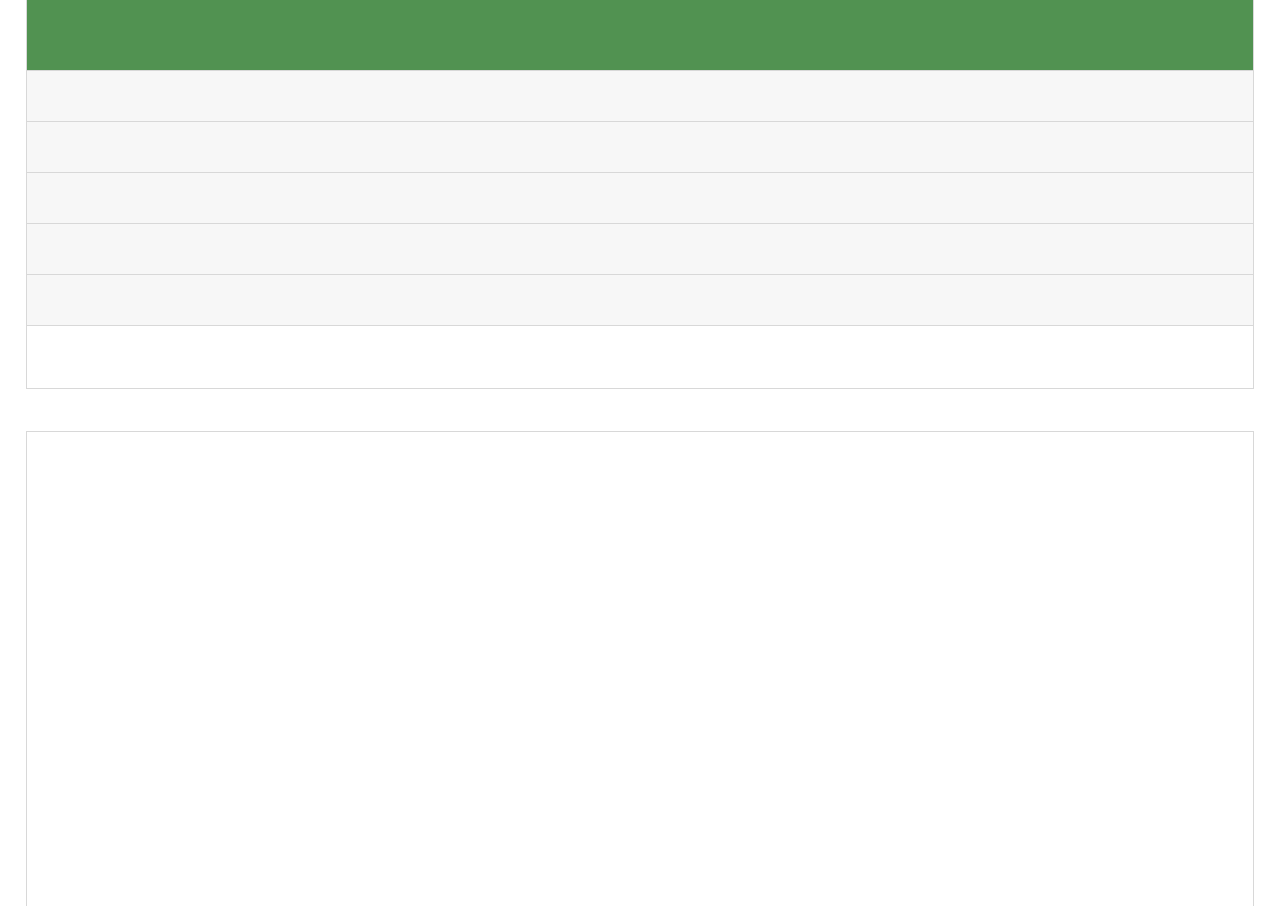
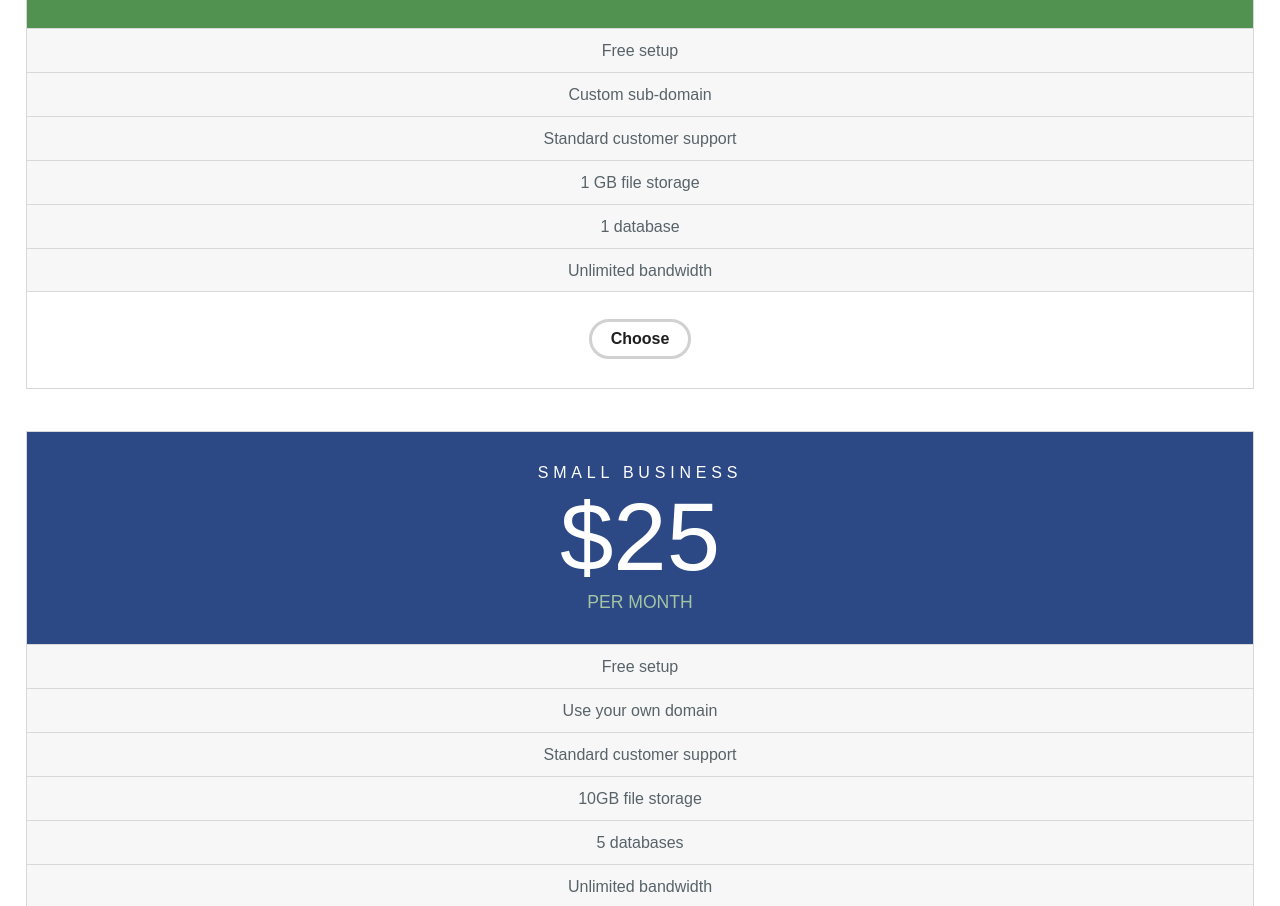
Before and after one commit to troyacosta/Week-1-Project, a plain HTML site: page index.html in a window 1280 px wide. Shown: the part 479-1385 px from the top of the page. Drawn offline with Linux system fonts and the light colour scheme.

Commit message:
second upload

```diff
--- a/index.html
+++ b/index.html
@@ -19,18 +19,47 @@
     </section>
     <section>
     	<div class="price">
-    		<div class="personal"><h3>Personal</h3>
-
+    		<div class="personal">
+                <div class="topText">PERSONAL</div>
+                <div class="money">$5</div>
+                <div class="perMonth">PER MONTH</div>
     		</div>
-    		<div class="info"></div>
-    		<div class="info"></div>
-    		<div class="info"></div>
-    		<div class="info"></div>
-    		<div class="info"></div>
-    		<div class="lastInfo"></div>
+    		<div class="info">Free setup</div>
+    		<div class="info">Custom sub-domain</div>
+    		<div class="info">Standard customer support</div>
+    		<div class="info">1 GB file storage</div>
+    		<div class="info">1 database</div>
+    		<div class="info lastInfo">Unlimited bandwidth</div>
+            <div class="choose"><span>Choose</span></div>
     	</div>
-    	<div class="price"></div>
-    	<div class="price"></div>
+    	<div class="price">
+            <div class="smallBusiness">
+                <div class="topText">SMALL BUSINESS</div>
+                <div class="money">$25</div>
+                <div class="perMonth">PER MONTH</div>
+            </div>
+            <div class="info">Free setup</div>
+            <div class="info">Use your own domain</div>
+            <div class="info">Standard customer support</div>
+            <div class="info">10GB file storage</div>
+            <div class="info">5 databases</div>
+            <div class="info lastInfo">Unlimited bandwidth</div>
+            <div class="choose"><span>Choose</span></div>
+        </div>
+    	<div class="price">
+            <div class="enterprise">
+                <div class="topText">ENTERPRISE</div>
+                <div class="money">$45</div>
+                <div class="perMonth">PER MONTH</div>
+            </div>
+            <div class="info">Free setup</div>
+            <div class="info">Use your own domain</div>
+            <div class="info">Premium customer support</div>
+            <div class="info">Unlimited file storage</div>
+            <div class="info">25 databases</div>
+            <div class="info lastInfo">Unlimited bandwidth</div>
+            <div class="choose"><span>Choose</span></div>
+        </div>
     </section>
     <section>
     	<div class="getStarted"></div>
--- a/styles/main.scss
+++ b/styles/main.scss
@@ -42,26 +42,61 @@ nav {
     border: .1em solid #D8D8D8;
     margin-bottom: 2.63em;
     box-sizing: border-box;
+
+}
+.personal, .smallBusiness, .enterprise {
+        height: 13.25em;
+        text-align: center;
+        box-sizing: border-box;
+        padding: 1em 0;
+
+}
 .personal {
     background-color: #519251;
-        height: 13.875em;
-        text-align: center;
 }
-    .personal {
-    	padding: 1em;
+.smallBusiness {
+    background-color:#2C4985;
+}
+.enterprise {
+    background-color:#111111;
+}
+.topText {
+    letter-spacing: .3em;
+    margin-top: 1em;
+}
+.money {
+    font-size: 6em;
+    font-weight: lighter;
+}
+.perMonth {
+    font-size: 1.1em;
+    color: #A3C5A3;
+}
 
-    		h3 {
-    			margin: 0;
-    			letter-spacing: .3em;
-    	}
-    }
+
+
 .info {
-        height: 3.125em;
+        height: 2.75em;
         border-top: .1em solid #d8d8d8;
         background-color: #F7F7F7;
         text-align: center;
+        color: #576369;
+        box-sizing: border-box;
+        padding: .8em 0;
     }
         .lastInfo {
             border-bottom: .1em solid #d8d8d8;
         }
+        .choose {
+            border: .2em solid #D1D1D1;
+            border-radius: 6em;
+            margin: 1.7em auto;
+            padding: .5em;
+            text-align: center;
+            width: 5em;
+            span {
+                 color: #1E1E1E;
+                 margin: .25em;
+                 font-weight: bold;
             }
+        }
```
Also changed, not shown: styles/main.css, 1 other file. Lines whose indentation alone changed are shown as unchanged.
